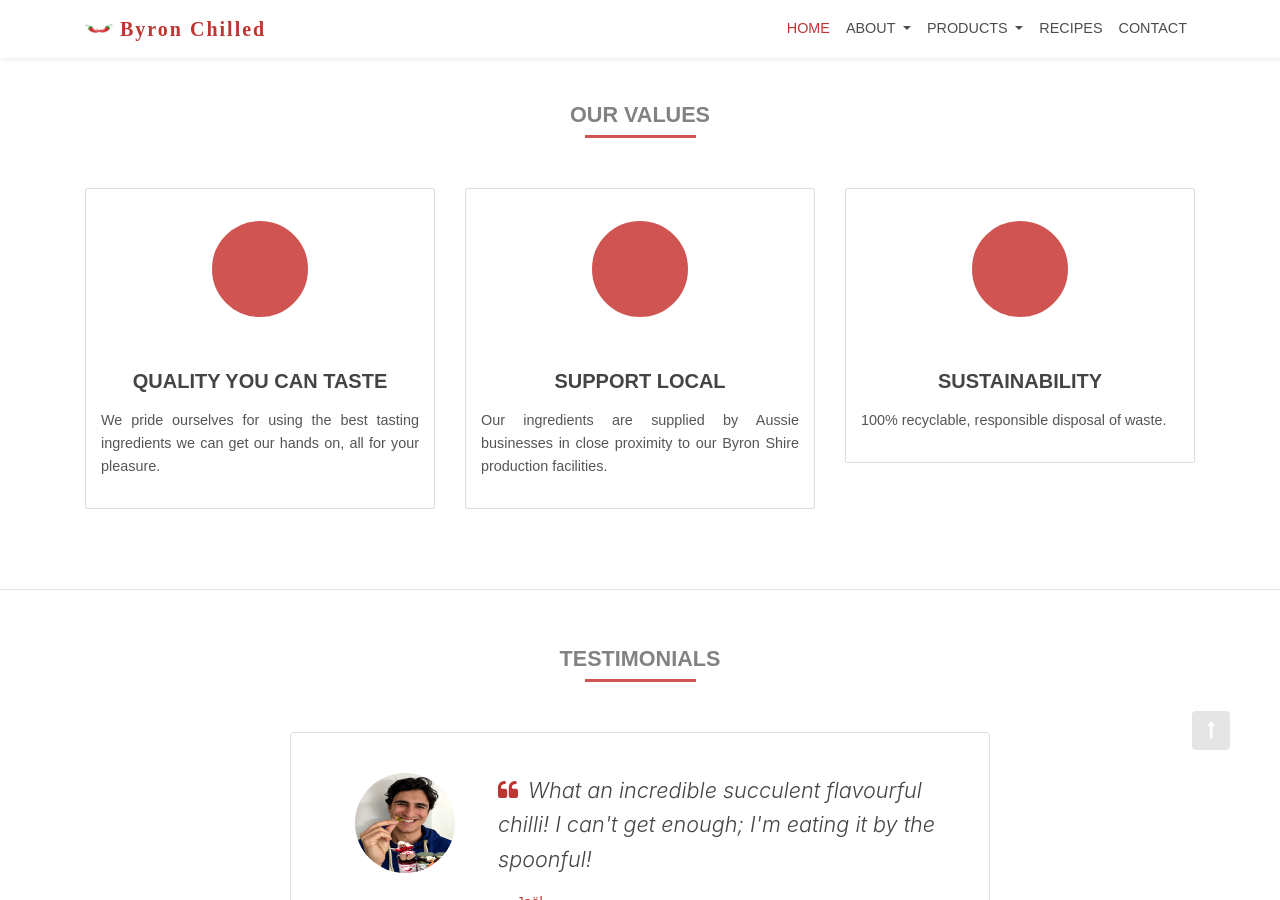
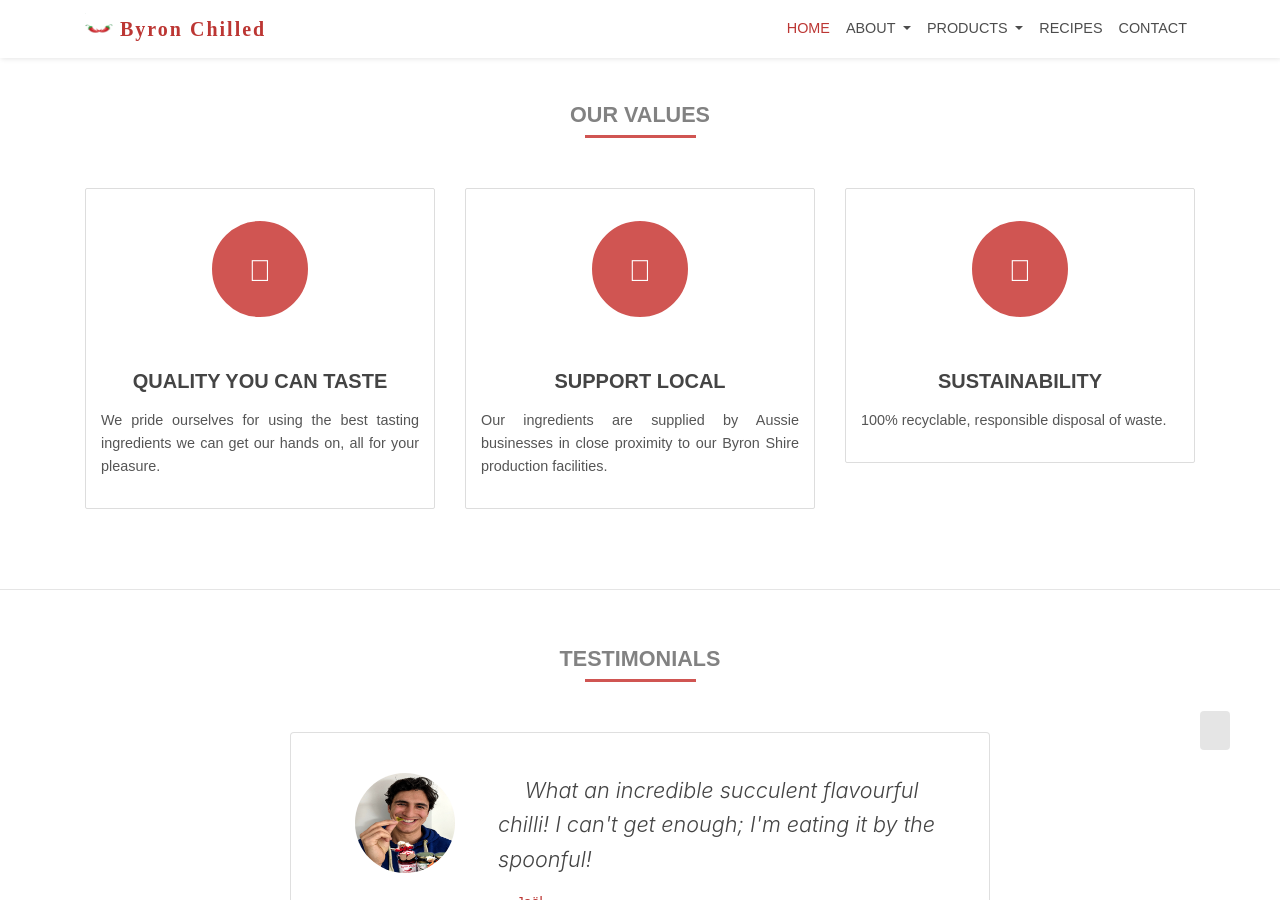
Before and after one commit to byronchilled/website, a Jekyll site: the page built from index.html, in a window 1280 px wide and 900 px high, scrolled down 1098 px. Built offline with Jekyll 4.4.1, drawn with Linux system fonts in a browser that asks for light colours; nearby versions of some CDN libraries.

Commit message:
change font awesome cdn

```diff
--- a/_layouts/default.html
+++ b/_layouts/default.html
@@ -36,7 +36,7 @@
     <!-- Fontawesome Icons CSS -->
     <link
       rel="stylesheet"
-      href="//maxcdn.bootstrapcdn.com/font-awesome/4.7.0/css/font-awesome.min.css"
+      href="//cdn.jsdelivr.net/npm/@fortawesome/fontawesome-free@5.15.4/css/fontawesome.min.css"
     />
 
     <!-- Replace these icons with your own. -->
```
